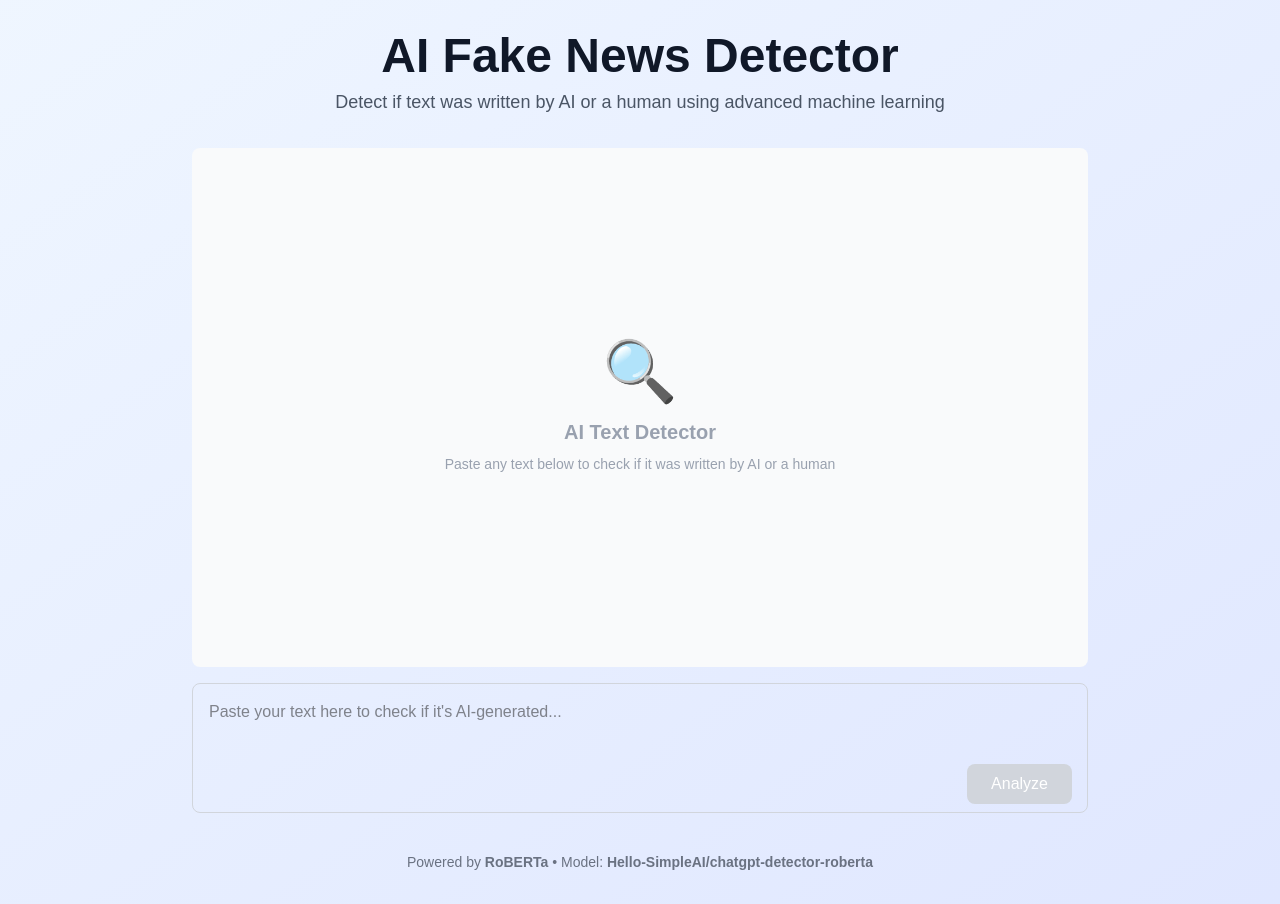
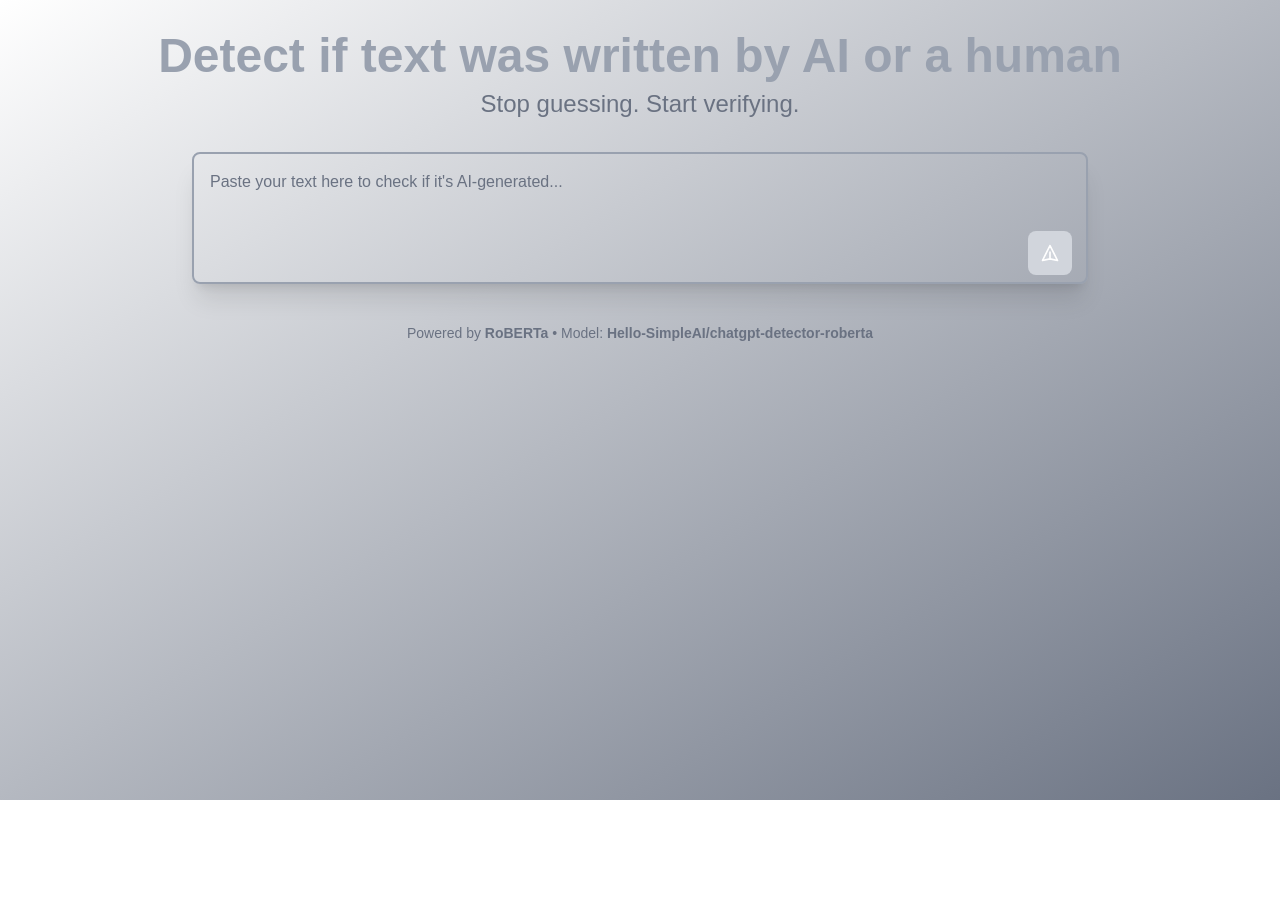
Before and after one commit to Fake-News-Project-CS4800/AI-Fake-News-Detector, a Next.js app in the folder frontend/: page / in a window 1280 px wide. After the commit the page ends 800 px from the top, so only its background shows below. Built offline with nearby package versions, Linux system fonts and the light colour scheme.

Commit message:
feat: change the hero text

```diff
--- a/frontend/app/page.tsx
+++ b/frontend/app/page.tsx
@@ -2,15 +2,15 @@ import ChatInterface from '@/components/ChatInterface';
 
 export default function Home() {
   return (
-    <main className="min-h-screen bg-gradient-to-br from-blue-50 to-indigo-100">
+    <main className="min-h-screen bg-gradient-to-br from-black-50 to-gray-500">
       <div className="container mx-auto px-4 py-8">
         {/* Header */}
         <header className="text-center mb-8">
-          <h1 className="text-4xl md:text-5xl font-bold text-gray-900 mb-2">
-            AI Fake News Detector
+          <h1 className="text-4xl md:text-5xl font-bold text-gray-400 mb-2">
+            Detect if text was written by AI or a human
           </h1>
-          <p className="text-gray-600 text-lg">
-            Detect if text was written by AI or a human using advanced machine learning
+          <p className="text-gray-500 text-2xl">
+            Stop guessing. Start verifying.
           </p>
         </header>
 
--- a/frontend/components/ChatInterface.tsx
+++ b/frontend/components/ChatInterface.tsx
@@ -1,6 +1,6 @@
 'use client';
 
-import { useState } from 'react';
+import { useState, useRef, useEffect } from 'react';
 import { analyzeText, APIError } from '@/lib/api';
 import { Message } from '@/lib/types';
 import ResultCard from './ResultCard';
@@ -9,6 +9,16 @@ export default function ChatInterface() {
   const [messages, setMessages] = useState<Message[]>([]);
   const [input, setInput] = useState('');
   const [isLoading, setIsLoading] = useState(false);
+  const resultsRef = useRef<HTMLDivElement>(null);
+
+  // Auto-scroll to results when messages change
+  useEffect(() => {
+    if (messages.length > 0 && resultsRef.current) {
+      setTimeout(() => {
+        resultsRef.current?.scrollIntoView({ behavior: 'smooth', block: 'center' });
+      }, 100);
+    }
+  }, [messages]);
 
   const handleSubmit = async (e: React.FormEvent) => {
     e.preventDefault();
@@ -59,19 +69,49 @@ export default function ChatInterface() {
   };
 
   return (
-    <div className="flex flex-col h-[calc(100vh-8rem)] max-w-4xl mx-auto">
+    <div className="flex flex-col max-w-4xl mx-auto space-y-4">
+      {/* Input Area */}
+      <form onSubmit={handleSubmit} className="relative">
+        <textarea
+          value={input}
+          onChange={(e) => setInput(e.target.value)}
+          placeholder="Paste your text here to check if it's AI-generated..."
+          className="w-full p-4 pr-24  text-gray-300 placeholder-gray-500 border-2 border-gray-400 rounded-lg shadow-xl focus:ring-2 focus:ring-blue-500 focus:border-blue-500 resize-none"
+          rows={4}
+          disabled={isLoading}
+        />
+        <button
+          type="submit"
+          disabled={!input.trim() || isLoading}
+          className="absolute bottom-4 right-4 p-3 bg-blue-600 text-white rounded-lg hover:bg-blue-700 disabled:bg-gray-300 disabled:cursor-not-allowed transition-colors"
+        >
+          {isLoading ? (
+            <div className="w-5 h-5 border-2 border-white border-t-transparent rounded-full animate-spin" />
+          ) : (
+            <svg
+              className="w-5 h-5"
+              fill="none"
+              stroke="currentColor"
+              viewBox="0 0 24 24"
+            >
+              <path
+                strokeLinecap="round"
+                strokeLinejoin="round"
+                strokeWidth={2}
+                d="M12 19l9 2-9-18-9 18 9-2zm0 0v-8"
+              />
+            </svg>
+          )}
+        </button>
+      </form>
+
       {/* Messages Area */}
-      <div className="flex-1 overflow-y-auto space-y-4 p-4 bg-gray-50 rounded-lg mb-4">
-        {messages.length === 0 ? (
-          <div className="flex flex-col items-center justify-center h-full text-center text-gray-400">
-            <div className="text-6xl mb-4">🔍</div>
-            <h2 className="text-xl font-semibold mb-2">AI Text Detector</h2>
-            <p className="text-sm">Paste any text below to check if it was written by AI or a human</p>
-          </div>
-        ) : (
-          messages.map((message) => (
+      {messages.length > 0 && (
+        <div className="space-y-4 p-4">
+          {messages.map((message, index) => (
             <div
               key={message.id}
+              ref={message.type === 'bot' ? resultsRef : null}
               className={`flex ${message.type === 'user' ? 'justify-end' : 'justify-start'}`}
             >
               <div
@@ -91,10 +131,12 @@ export default function ChatInterface() {
                 )}
               </div>
             </div>
-          ))
-        )}
+          ))}
+        </div>
+      )}
 
-        {isLoading && (
+      {isLoading && (
+        <div className="p-4">
           <div className="flex justify-start">
             <div className="bg-white rounded-lg p-4 shadow-sm border border-gray-200">
               <div className="flex items-center gap-2">
@@ -107,27 +149,8 @@ export default function ChatInterface() {
               </div>
             </div>
           </div>
-        )}
-      </div>
-
-      {/* Input Area */}
-      <form onSubmit={handleSubmit} className="relative">
-        <textarea
-          value={input}
-          onChange={(e) => setInput(e.target.value)}
-          placeholder="Paste your text here to check if it's AI-generated..."
-          className="w-full p-4 pr-24 border border-gray-300 rounded-lg focus:ring-2 focus:ring-blue-500 focus:border-transparent resize-none"
-          rows={4}
-          disabled={isLoading}
-        />
-        <button
-          type="submit"
-          disabled={!input.trim() || isLoading}
-          className="absolute bottom-4 right-4 px-6 py-2 bg-blue-600 text-white rounded-lg hover:bg-blue-700 disabled:bg-gray-300 disabled:cursor-not-allowed transition-colors font-medium"
-        >
-          {isLoading ? 'Analyzing...' : 'Analyze'}
-        </button>
-      </form>
+        </div>
+      )}
     </div>
   );
 }
```
Also changed, not shown: 2 other files (tests, documents, lock files or other folders).
